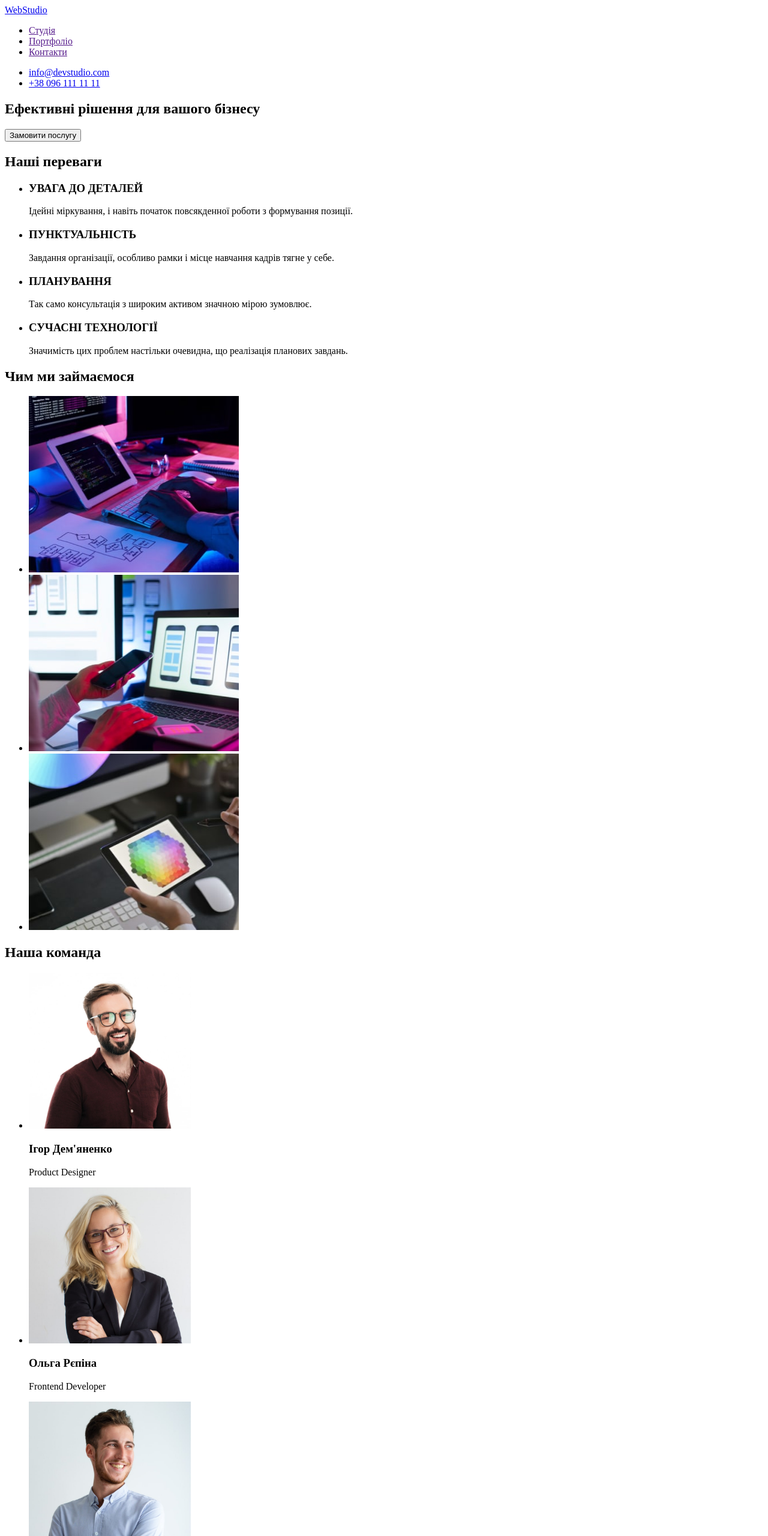
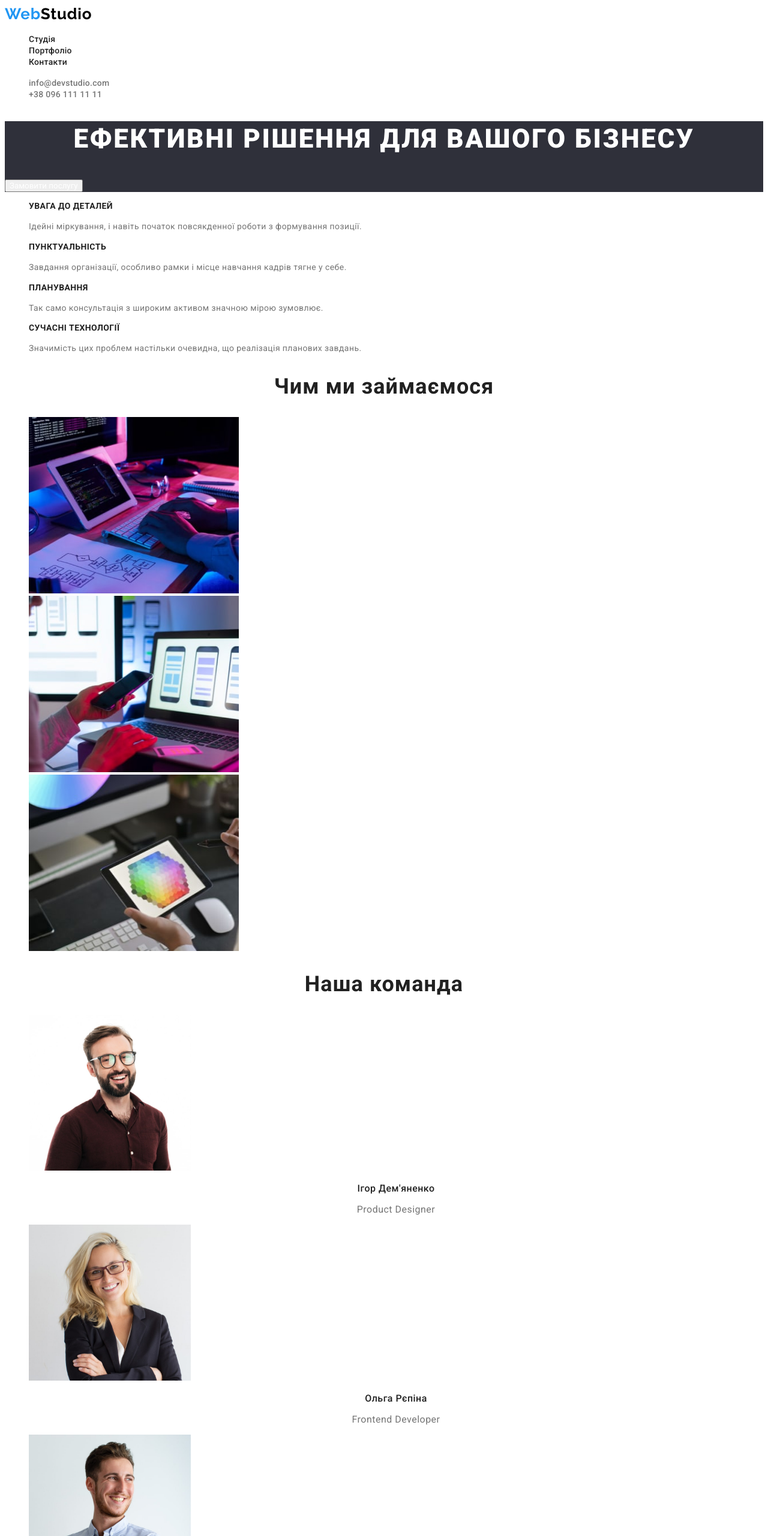
Before and after one commit to belinskiy-and/webstudio, a plain HTML site: page index.html in a window 1280 px wide. Shown: the top 2560 px of the page at 60% size. Drawn offline with Linux system fonts and the light colour scheme.

Commit message:
worked lesson 2

```diff
--- /dev/null
+++ b/css/style.css
@@ -0,0 +1,220 @@
+:root {
+    /* Accent color */
+    --accent-color: #2196F3;
+
+    /* Logo text color */
+    --primary-logo-text-color: #000000;
+    --secondary-logo-text-color: #ffffff;
+
+    /* Header colors */
+    --primary-header-text-color: #212121;
+    --secondary-header-text-color: #757575;
+
+    /* Hero text colors */
+    --primary-hero-text-color: #ffffff;
+
+    /* Content colors */
+    --title-text-color: #212121;
+    --content-text-color: #757575;
+
+    /* Buttons */
+    --primary-btn-color: #212121;
+
+    /* Fonts */
+    --primary-font-family: Roboto, sans-serif;
+    --secondary-font-family: Raleway, sans-serif;
+}
+
+body {
+    font-family: var(--primary-font-family);
+}
+
+.list {
+    list-style: none;
+}
+
+.link {
+    text-decoration: none;
+}
+
+.section-title {
+    font-weight: 700;
+    font-size: 36px;
+    line-height: 1.17;
+    text-align: center;
+    letter-spacing: 0.03em;
+    color: var(--title-text-color);
+}
+
+/* --------------- HEADER --------------- */
+
+.header {
+
+}
+
+.logo-link {
+    font-family: var(--secondary-font-family);
+    font-weight: 700;
+    font-size: 26px;
+    line-height: 1.19;
+    letter-spacing: 0.03em;
+    color: var(--primary-logo-text-color);
+}
+
+.logo-link .accent {
+    color: var(--accent-color);
+}
+
+.nav-link {
+    font-weight: 500;
+    font-size: 14px;
+    line-height: 1.14;
+    letter-spacing: 0.02em;
+    color: var(--primary-header-text-color);
+}
+
+.header-link {
+    font-weight: 500;
+    font-size: 14px;
+    line-height: 1.14;
+    letter-spacing: 0.02em;
+    color: var(--secondary-header-text-color);
+}
+
+.nav-link:hover,
+.nav-link:focus,
+.header-link:hover,
+.header-link:focus {
+    color: var(--accent-color);
+}
+
+/* --------------- HERO --------------- */
+
+.hero {
+    /* !!! ВРЕМЕННО */
+    background-color: #2F303A;
+}
+
+.hero-title {
+    font-weight: 900;
+    font-size: 44px;
+    line-height: 1.36;
+    text-align: center;
+    letter-spacing: 0.06em;
+    text-transform: uppercase;
+
+    color: var(--primary-hero-text-color);
+}
+
+.hero-btn {
+    font-family: inherit;
+    color: var(--primary-hero-text-color);
+}
+
+/* --------------- ADVANTAGES --------------- */
+
+.visually-hidden {
+    position: absolute;
+    width: 1px;
+    height: 1px;
+    margin: -1px;
+    border: 0;
+    padding: 0;
+
+    white-space: nowrap;
+    clip-path: inset(100%);
+    clip: rect(0 0 0 0);
+    overflow: hidden;
+}
+
+.advantages-title {
+    font-weight: 700;
+    font-size: 14px;
+    line-height: 1.14;
+    letter-spacing: 0.03em;
+    text-transform: uppercase;
+    color: var(--title-text-color);
+}
+
+.advantages-text {
+    font-size: 14px;
+    line-height: 1.71;
+    letter-spacing: 0.03em;
+    color: var(--content-text-color);
+}
+
+/* --------------- SPECIFICITY --------------- */
+
+.team-title {
+    font-weight: 500;
+    font-size: 16px;
+    line-height: 1.19;
+    text-align: center;
+    letter-spacing: 0.03em;
+    color: var(--title-text-color);
+}
+
+.team-position {
+    font-size: 16px;
+    line-height: 1.19;
+    text-align: center;
+    letter-spacing: 0.03em;
+    color: var(--content-text-color);
+}
+
+/* --------------- FOOTER --------------- */
+
+.footer {
+    /* !!! ВРЕМЕННО */
+    background-color: #2F303A;
+}
+
+.footer .logo-link {
+    color: var(--secondary-logo-text-color);
+}
+
+.footer-address {
+    font-style: normal;
+    font-weight: 400;
+    font-size: 14px;
+    line-height: 1.71;
+    letter-spacing: 0.03em;
+    color: #FFFFFF;
+}
+
+.footer-link {
+    font-weight: 400;
+    font-size: 14px;
+    line-height: 1.71;
+    letter-spacing: 0.03em;
+    color: rgba(255, 255, 255, 0.6);
+}
+
+/* ========== PORTFOLIO PAGE ========= */
+
+/* --------------- ACTIONS --------------- */
+
+.actions-btn {
+    font-family: inherit;
+    font-weight: 500;
+    font-size: 16px;
+    line-height: 1.62;
+    text-align: center;
+    letter-spacing: 0.03em;
+    color: var(--primary-btn-color);
+}
+
+.project-title {
+    font-weight: 700;
+    font-size: 18px;
+    line-height: 2;
+    letter-spacing: 0.06em;
+    color: var(--title-text-color);
+}
+
+.project-text {
+    font-size: 16px;
+    line-height: 1.88;
+    letter-spacing: 0.03em;
+    color: var(--content-text-color);
+}
--- a/index.html
+++ b/index.html
@@ -5,106 +5,109 @@
     <meta http-equiv="X-UA-Compatible" content="IE=edge">
     <meta name="viewport" content="width=device-width, initial-scale=1.0">
     <title>WebStudio</title>
+    <link rel="preconnect" href="https://fonts.googleapis.com">
+    <link rel="preconnect" href="https://fonts.gstatic.com" crossorigin>
+    <link href="https://fonts.googleapis.com/css2?family=Raleway:wght@700&family=Roboto:wght@400;500;700;900&display=swap" rel="stylesheet">
+    <link rel="stylesheet" href="./css/style.css">
 </head>
 <body>
     <!-- Header -->
-    <header>
-        <nav>
-            <a href="./" lang="en"><span>Web</span>Studio</a>
+    <header class="header">
+        <nav class="nav">
+            <a href="./" class="logo-link link" lang="en"><span class="accent">Web</span>Studio</a>
 
-            <ul>
-                <li><a href="">Студія</a></li>
-                <li><a href="">Портфоліо</a></li>
-                <li><a href="">Контакти</a></li>
+            <ul class="nav-list list">
+                <li class="nav-item"><a class="nav-link link" href="./">Студія</a></li>
+                <li class="nav-item"><a class="nav-link link" href="./portfolio.html">Портфоліо</a></li>
+                <li class="nav-item"><a class="nav-link link" href="">Контакти</a></li>
             </ul>
         </nav>
 
-        <ul>
-            <li><a href="mailto:info@devstudio.com">info@devstudio.com</a></li>
-            <li><a href="tel:+380961111111">+38 096 111 11 11</a></li>
+        <ul class="header-list list">
+            <li class="header-item"><a class="header-link link" href="mailto:info@devstudio.com">info@devstudio.com</a></li>
+            <li class="header-item"><a class="header-link link" href="tel:+380961111111">+38 096 111 11 11</a></li>
         </ul>
     </header>
 
     <!-- Main -->
     <main>
         <!-- Hero section -->
-        <section>
-            <h1>Ефективні рішення для вашого бізнесу</h1>
-            <button type="button">Замовити послугу</button>
+        <section class="hero">
+            <h1 class="hero-title">Ефективні рішення для вашого бізнесу</h1>
+            <button class="hero-btn" type="button">Замовити послугу</button>
         </section>
 
         <!-- Advantages section -->
-        <section>
-            <h2>Наші переваги</h2>
+        <section class="advantages">
+            <h2 class="visually-hidden">Наші переваги</h2>
 
-            <ul>
-                <li>
-                    <h3>УВАГА ДО ДЕТАЛЕЙ</h3>
-                    <p>Ідейні міркування, і навіть початок повсякденної роботи з формування позиції.</p>
+            <ul class="advantages-list list">
+                <li class="advantages-item">
+                    <h3 class="advantages-title">УВАГА ДО ДЕТАЛЕЙ</h3>
+                    <p class="advantages-text">Ідейні міркування, і навіть початок повсякденної роботи з формування позиції.</p>
                 </li>
-                <li>
-                    <h3>ПУНКТУАЛЬНІСТЬ</h3>
-                    <p>Завдання організації, особливо рамки і місце навчання кадрів тягне у себе.</p>
+                <li class="advantages-item">
+                    <h3 class="advantages-title">ПУНКТУАЛЬНІСТЬ</h3>
+                    <p class="advantages-text">Завдання організації, особливо рамки і місце навчання кадрів тягне у себе.</p>
                 </li>
-                <li>
-                    <h3>ПЛАНУВАННЯ</h3>
-                    <p>Так само консультація з широким активом значною мірою зумовлює.</p>
+                <li class="advantages-item">
+                    <h3 class="advantages-title">ПЛАНУВАННЯ</h3>
+                    <p class="advantages-text">Так само консультація з широким активом значною мірою зумовлює.</p>
                 </li>
-                <li>
-                    <h3>СУЧАСНІ ТЕХНОЛОГІЇ</h3>
-                    <p>Значимість цих проблем настільки очевидна, що реалізація планових завдань.</p>
+                <li class="advantages-item">
+                    <h3 class="advantages-title">СУЧАСНІ ТЕХНОЛОГІЇ</h3>
+                    <p class="advantages-text">Значимість цих проблем настільки очевидна, що реалізація планових завдань.</p>
                 </li>
             </ul>
         </section>
 
         <!-- Our specificity section -->
-        <section>
-            <h2>Чим ми займаємося</h2>
+        <section class="specificity">
+            <h2 class="section-title">Чим ми займаємося</h2>
 
-            <ul>
-                <li><img src="./images/specific-img1.jpg" alt="Чим ми займаємося 1" width="350" height="294"></li>
-                <li><img src="./images/specific-img2.jpg" alt="Чим ми займаємося 2" width="350" height="294"></li>
-                <li><img src="./images/specific-img3.jpg" alt="Чим ми займаємося 3" width="350" height="294"></li>
+            <ul class="specificity-list list">
+                <li class="specificity-item"><img src="./images/specific-img1.jpg" alt="Чим ми займаємося 1" width="350" height="294"></li>
+                <li class="specificity-item"><img src="./images/specific-img2.jpg" alt="Чим ми займаємося 2" width="350" height="294"></li>
+                <li class="specificity-item"><img src="./images/specific-img3.jpg" alt="Чим ми займаємося 3" width="350" height="294"></li>
             </ul>
         </section>
 
         <!-- Team section -->
-        <section>
-            <h2>Наша команда</h2>
-            <ul>
-                <li>
+        <section class="team">
+            <h2 class="section-title">Наша команда</h2>
+            <ul class="team-list list">
+                <li class="team-item">
                     <img src="./images/team-photo1.jpg" alt="Ігор Дем'яненко" width="270" height="260">
-                    <h3>Ігор Дем'яненко</h3>
-                    <p lang="en">Product Designer</p>
+                    <h3 class="team-title">Ігор Дем'яненко</h3>
+                    <p class="team-position" lang="en">Product Designer</p>
                 </li>
-                <li>
+                <li class="team-item">
                     <img src="./images/team-photo2.jpg" alt="Ольга Рєпіна" width="270" height="260">
-                    <h3>Ольга Рєпіна</h3>
-                    <p lang="en">Frontend Developer</p>
+                    <h3 class="team-title">Ольга Рєпіна</h3>
+                    <p class="team-position" lang="en">Frontend Developer</p>
                 </li>
-                <li>
+                <li class="team-item">
                     <img src="./images/team-photo3.jpg" alt="Микола Тарасов" width="270" height="260">
-                    <h3>Микола Тарасов</h3>
-                    <p lang="en">Marketing</p>
+                    <h3 class="team-title">Микола Тарасов</h3>
+                    <p class="team-position" lang="en">Marketing</p>
                 </li>
-                <li>
+                <li class="team-item">
                     <img src="./images/team-photo4.jpg" alt="Михайло Єрмаков" width="270" height="260">
-                    <h3>Михайло Єрмаков</h3>
-                    <p lang="en">UI Designer</p>
+                    <h3 class="team-title">Михайло Єрмаков</h3>
+                    <p class="team-position" lang="en">UI Designer</p>
                 </li>
             </ul>
         </section>
     </main>
 
     <!-- Footer -->
-    <footer>
-        <a href="./" lang="en"><span>Web</span>Studio</a>
-        <address>м. Київ, пр-т Лесі Українки, 26</address>
-        <ul>
-            <li><a href="mailto:info@devstudio.com">info@devstudio.com</a></li>
-            <li><a href="tel:+380961111111">+38 096 111 11 11</a></li>
+    <footer class="footer">
+        <a class="logo-link link" href="./" lang="en"><span class="accent">Web</span>Studio</a>
+        <address class="footer-address">м. Київ, пр-т Лесі Українки, 26</address>
+        <ul class="footer-list list">
+            <li class="footer-item"><a class="footer-link" href="mailto:info@devstudio.com">info@devstudio.com</a></li>
+            <li class="footer-item"><a class="footer-link" href="tel:+380961111111">+38 096 111 11 11</a></li>
         </ul>
-
     </footer>
 </body>
 </html>
```
Also changed, not shown: portfolio.html (added, +106 -0 lines), images/portfolio-1.jpg (added), images/portfolio-2.jpg (added), images/portfolio-3.jpg (added), images/portfolio-4.jpg (added), images/portfolio-5.jpg (added), images/portfolio-6.jpg (added), images/portfolio-7.jpg (added), images/portfolio-8.jpg (added), images/portfolio-9.jpg (added).
